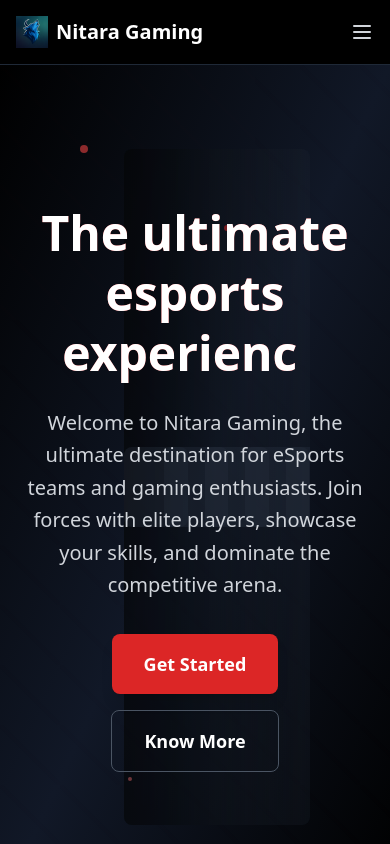
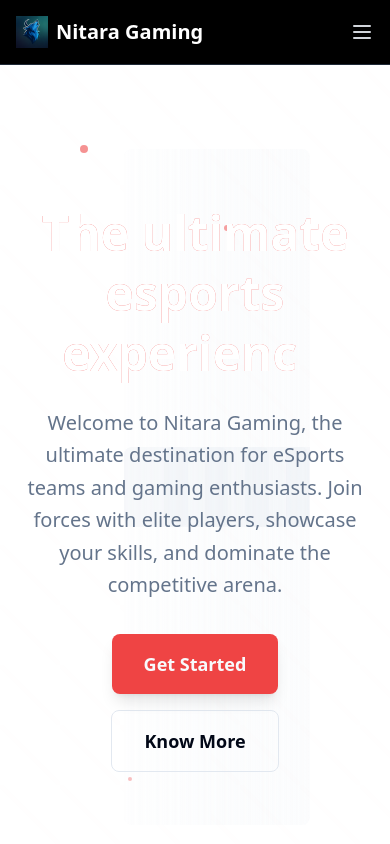
Before and after one commit to EtHaN-k46/gaming-squad-central, a React (Vite) app: page / in a window 390 px wide. Shown: the top 844 px of the page. Built offline with nearby package versions, Linux system fonts and the light colour scheme.

Commit message:
Fix hero theme and calendar responsiveness
Adjusted the hero section's theme to match the rest of the webpage and corrected a spelling error in the "Welcome back.." section. Additionally, the calendar's height has been adjusted to better accommodate multiple events on the same day.

```diff
--- a/src/components/Hero.tsx
+++ b/src/components/Hero.tsx
@@ -8,11 +8,11 @@ const Hero = () => {
   const { user } = useAuth();
 
   return (
-    <section className="relative min-h-screen bg-gradient-to-br from-black via-gray-900 to-black flex items-center justify-center overflow-hidden">
+    <section className="relative min-h-screen bg-background dark:bg-gradient-to-br dark:from-background dark:via-muted dark:to-background flex items-center justify-center overflow-hidden">
       {/* Background Pattern */}
       <div className="absolute inset-0 opacity-10">
         <div className="absolute inset-0" style={{
-          backgroundImage: `linear-gradient(45deg, transparent 40%, rgba(220, 38, 38, 0.1) 50%, transparent 60%)`,
+          backgroundImage: `linear-gradient(45deg, transparent 40%, hsl(var(--destructive) / 0.1) 50%, transparent 60%)`,
           backgroundSize: '60px 60px',
           animation: 'pulse 4s ease-in-out infinite alternate'
         }}></div>
@@ -20,13 +20,13 @@ const Hero = () => {
 
       {/* Team Image Background */}
       <div className="absolute inset-0 flex items-center justify-end pr-20 opacity-80">
-        <div className="w-3/5 h-4/5 bg-gradient-to-l from-transparent via-gray-800/20 to-black/40 rounded-lg relative overflow-hidden">
-          <div className="absolute inset-0 bg-gradient-to-r from-black/60 to-transparent"></div>
+        <div className="w-3/5 h-4/5 bg-gradient-to-l from-transparent via-muted/20 to-background/40 rounded-lg relative overflow-hidden">
+          <div className="absolute inset-0 bg-gradient-to-r from-background/60 to-transparent"></div>
           {/* Placeholder for team image */}
-          <div className="w-full h-full bg-gray-800/30 flex items-center justify-center">
+          <div className="w-full h-full bg-muted/30 flex items-center justify-center">
             <div className="grid grid-cols-5 gap-4 opacity-60">
               {[...Array(5)].map((_, i) => (
-                <div key={i} className="w-16 h-20 bg-gray-700/50 rounded-lg"></div>
+                <div key={i} className="w-16 h-20 bg-border/50 rounded-lg"></div>
               ))}
             </div>
           </div>
@@ -36,7 +36,7 @@ const Hero = () => {
       {/* Content */}
       <div className="relative z-10 container mx-auto px-4 text-center">
         <div className="max-w-4xl mx-auto">
-          <h1 className="text-5xl md:text-7xl font-bold text-white mb-6 leading-tight">
+          <h1 className="text-5xl md:text-7xl font-bold text-foreground mb-6 leading-tight">
             {user ? (
               <>
                 <TextType
@@ -46,7 +46,7 @@ const Hero = () => {
                   showCursor={true}
                   cursorCharacter="|"
                   loop={false}
-                  className="text-transparent bg-gradient-to-r from-red-500 to-red-600 bg-clip-text"
+                  className="text-transparent bg-gradient-to-r from-destructive to-destructive/80 bg-clip-text"
                 />
               </>
             ) : (
@@ -57,13 +57,13 @@ const Hero = () => {
                   pauseDuration={1500}
                   showCursor={true}
                   cursorCharacter="|"
-                  className="text-transparent bg-gradient-to-r from-red-500 to-red-600 bg-clip-text"
+                  className="text-transparent bg-gradient-to-r from-destructive to-destructive/80 bg-clip-text"
                 />
               </>
             )}
           </h1>
 
-          <p className="text-xl md:text-2xl text-gray-300 mb-8 max-w-3xl mx-auto leading-relaxed">
+          <p className="text-xl md:text-2xl text-muted-foreground mb-8 max-w-3xl mx-auto leading-relaxed">
             {user ? (
               "Ready to dominate the gaming arena? Check out the latest games and join your next tournament."
             ) : (
@@ -76,13 +76,13 @@ const Hero = () => {
               <>
                 <Link
                   to="/dashboard"
-                  className="bg-red-600 hover:bg-red-700 text-white px-8 py-4 rounded-lg text-lg font-semibold transition-all duration-200 transform hover:scale-105 shadow-lg hover:shadow-red-600/25"
+                  className="bg-destructive hover:bg-destructive/90 text-destructive-foreground px-8 py-4 rounded-lg text-lg font-semibold transition-all duration-200 transform hover:scale-105 shadow-lg hover:shadow-destructive/25"
                 >
                   Dashboard
                 </Link>
                 <Link
                   to="/games"
-                  className="border border-gray-600 hover:border-gray-400 text-white px-8 py-4 rounded-lg text-lg font-semibold transition-all duration-200 hover:bg-gray-800/50"
+                  className="border border-border hover:border-muted-foreground text-foreground px-8 py-4 rounded-lg text-lg font-semibold transition-all duration-200 hover:bg-muted/50"
                 >
                   Browse Games
                 </Link>
@@ -91,13 +91,13 @@ const Hero = () => {
               <>
                 <Link
                   to="/auth"
-                  className="bg-red-600 hover:bg-red-700 text-white px-8 py-4 rounded-lg text-lg font-semibold transition-all duration-200 transform hover:scale-105 shadow-lg hover:shadow-red-600/25"
+                  className="bg-destructive hover:bg-destructive/90 text-destructive-foreground px-8 py-4 rounded-lg text-lg font-semibold transition-all duration-200 transform hover:scale-105 shadow-lg hover:shadow-destructive/25"
                 >
                   Get Started
                 </Link>
                 <Link
                   to="/about"
-                  className="border border-gray-600 hover:border-gray-400 text-white px-8 py-4 rounded-lg text-lg font-semibold transition-all duration-200 hover:bg-gray-800/50"
+                  className="border border-border hover:border-muted-foreground text-foreground px-8 py-4 rounded-lg text-lg font-semibold transition-all duration-200 hover:bg-muted/50"
                 >
                   Know More
                 </Link>
@@ -108,9 +108,9 @@ const Hero = () => {
       </div>
 
       {/* Animated elements */}
-      <div className="absolute top-20 left-20 w-2 h-2 bg-red-500 rounded-full animate-pulse opacity-60"></div>
-      <div className="absolute bottom-32 left-32 w-1 h-1 bg-red-400 rounded-full animate-pulse opacity-40"></div>
-      <div className="absolute top-40 right-40 w-1.5 h-1.5 bg-red-600 rounded-full animate-pulse opacity-50"></div>
+      <div className="absolute top-20 left-20 w-2 h-2 bg-destructive rounded-full animate-pulse opacity-60"></div>
+      <div className="absolute bottom-32 left-32 w-1 h-1 bg-destructive/80 rounded-full animate-pulse opacity-40"></div>
+      <div className="absolute top-40 right-40 w-1.5 h-1.5 bg-destructive rounded-full animate-pulse opacity-50"></div>
     </section>
   );
 };
--- a/src/pages/Calendar.tsx
+++ b/src/pages/Calendar.tsx
@@ -225,14 +225,14 @@ const Calendar = () => {
                       return (
                         <div
                           key={day}
-                          className={`min-h-32 max-h-48 p-2 border border-gray-700 rounded-lg hover:border-gray-600 transition-colors ${
+                          className={`${dayEvents.length >= 2 ? 'min-h-40 max-h-56' : 'min-h-32 max-h-40'} p-2 border border-gray-700 rounded-lg hover:border-gray-600 transition-colors ${
                             isToday ? 'bg-red-600/10 border-red-600/50' : 'bg-gray-800/30'
-                          } ${dayEvents.length > 3 ? 'h-auto' : 'h-32'}`}
+                          }`}
                         >
                           <div className={`text-sm font-semibold mb-2 ${isToday ? 'text-red-500' : 'text-white'}`}>
                             {day}
                           </div>
-                          <div className="space-y-1 overflow-y-auto max-h-36">
+                          <div className="space-y-1 overflow-y-auto h-full max-h-44">
                             {dayEvents.map((event, eventIndex) => (
                               <div
                                 key={eventIndex}
```
